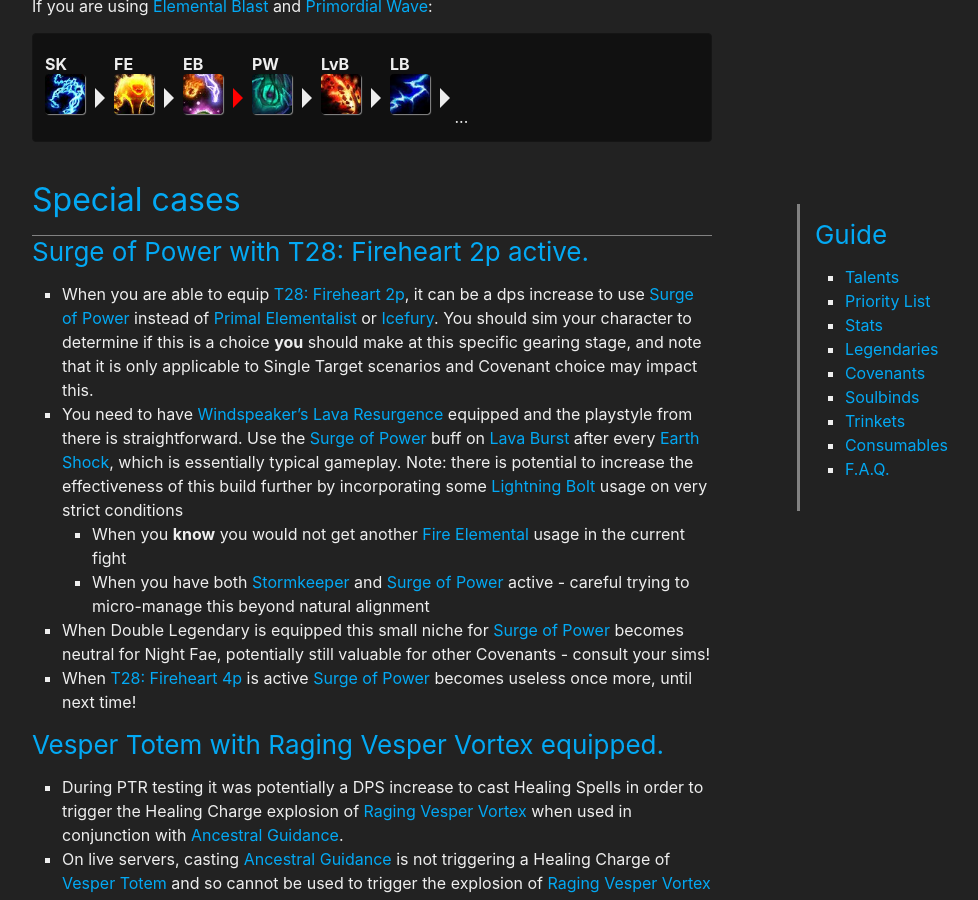
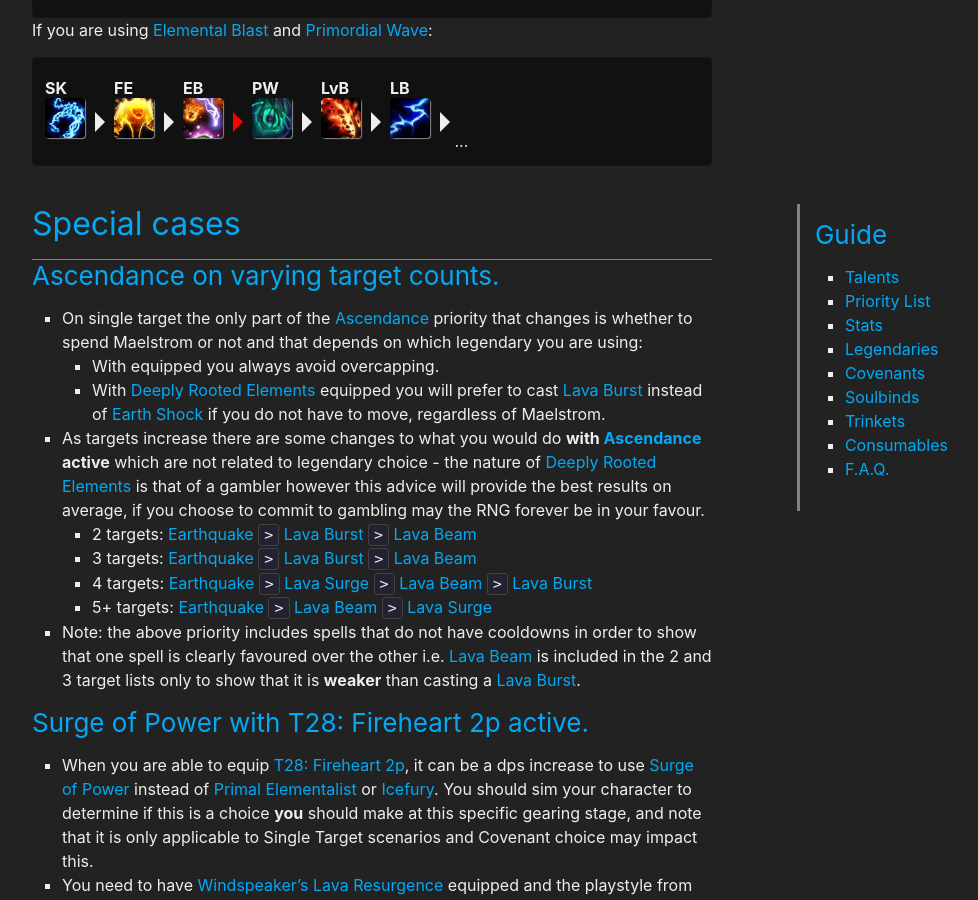
Before and after one commit to stormearthandlava/stormearthandlava.github.io, a Jekyll site: the page built from guide/general/priority_list.md, in a window 1280 px wide and 900 px high, scrolled down 4005 px. Shown: the whole window, without its empty margins (268-1246 px from the left). Built offline with Jekyll 4.4.1, drawn with Linux system fonts in a browser that asks for light colours; a script that is not in the unit is left out; some of the changed text lies outside the part shown.

Commit message:
Update priority_list.md

```diff
--- a/guide/general/priority_list.md
+++ b/guide/general/priority_list.md
@@ -222,6 +222,17 @@
 
 ## Special cases
 ---
+### {{ site.data.talent.asc }} on varying target counts.
+- On single target the only part of the {{ site.data.talent.asc }} priority that changes is whether to spend Maelstrom or not and that depends on which legendary you are using:
+     * With {{ site.data.legendary.ws }} equipped you always avoid overcapping.
+     * With {{ site.data.legendary.dre }} equipped you will prefer to cast {{ site.data.spell.lvb }} instead of {{ site.data.spell.es }} if you do not have to move, regardless of Maelstrom.
+- As targets increase there are some changes to what you would do **with {{ site.data.talent.asc }} active** which are not related to legendary choice - the nature of {{ site.data.legendary.dre }} is that of a gambler however this advice will provide the best results on average, if you choose to commit to gambling may the RNG forever be in your favour.
+     * 2 targets: {{ site.data.spell.eq }} `>` {{ site.data.spell.lvb }} `>` {{ site.data.spell.lvbm }}
+     * 3 targets: {{ site.data.spell.eq }} `>` {{ site.data.spell.lvb }} `>` {{ site.data.spell.lvbm }}
+     * 4 targets: {{ site.data.spell.eq }} `>` {{ site.data.spell.ls }} `>` {{ site.data.spell.lvbm }} `>` {{ site.data.spell.lvb }}
+     * 5+ targets: {{ site.data.spell.eq }} `>` {{ site.data.spell.lvbm }} `>` {{ site.data.spell.ls }}
+- Note: the above priority includes spells that do not have cooldowns in order to show that one spell is clearly favoured over the other i.e. {{ site.data.spell.lvbm }} is included in the 2 and 3 target lists only to show that it is **weaker** than casting a {{ site.data.spell.lvb }}.
+
 ### {{ site.data.talent.sop }} with {{ site.data.item.t28_2 }} active.
 - When you are able to equip {{ site.data.item.t28_2 }}, it can be a dps increase to use {{ site.data.talent.sop }} instead of {{ site.data.talent.pe }} or {{ site.data.talent.if }}. You should sim your character to determine if this is a choice **you** should make at this specific gearing stage, and note that it is only applicable to Single Target scenarios and Covenant choice may impact this.
 - You need to have {{ site.data.legendary.wlr }} equipped and the playstyle from there is straightforward. Use the {{ site.data.talent.sop }} buff on {{ site.data.spell.lvb }} after every {{ site.data.spell.es }}, which is essentially typical gameplay. Note: there is potential to increase the effectiveness of this build further by incorporating some {{ site.data.spell.lb }} usage on very strict conditions
```
